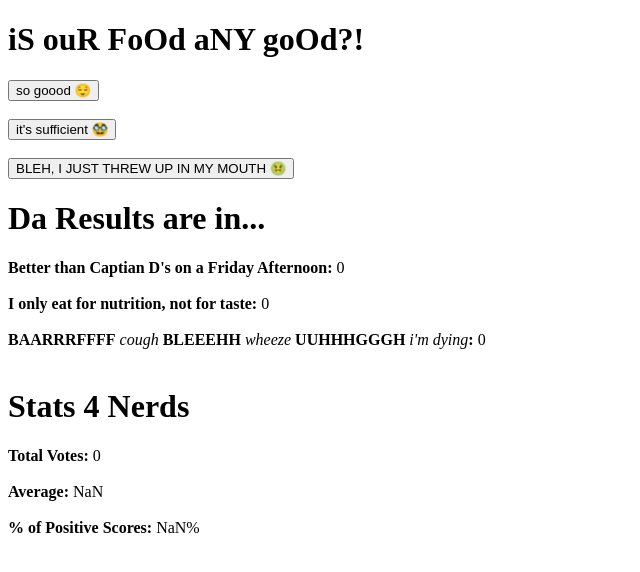
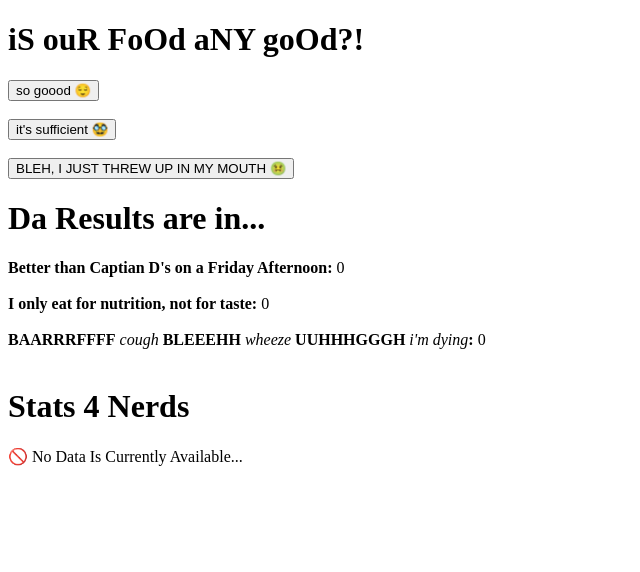
Before and after one commit to awesomebunny2/Full-Stack-Open, a React (Vite) app in the folder Part 1/1.6-1.14/: page / in a window 1280 px wide. Shown: the top 572 px of the page, without its empty margins (0-640 px from the left). Built offline with nearby package versions, Linux system fonts and the light colour scheme.

Commit message:
Exercise 1.9

```diff
--- a/Part 1/1.6-1.14/src/App.jsx
+++ b/Part 1/1.6-1.14/src/App.jsx
@@ -29,6 +29,14 @@ const Stats = ({ good, neutral, bad }) => {
     const average = <><b>Average:</b> {(good + -Math.abs(bad))/(good + neutral + bad)}<br/><br/></>
     const positivePercent = <><b>% of Positive Scores:</b> {(good/(good + neutral + bad))*100}%<br/><br/></>
 
+    if ((good + neutral + bad == 0)) {
+        return (
+            <>
+                <Display value={"Stats 4 Nerds"} type={"header"}/>
+                🚫 No Data Is Currently Available...
+            </>
+        )
+    } else {
         return (
             <>
                 <Display value={"Stats 4 Nerds"} type={"header"}/>
@@ -37,11 +45,9 @@ const Stats = ({ good, neutral, bad }) => {
                 <Display value={positivePercent} type={"body"}/>
             </>
         )
+    };
 
-
-
-
-}
+};
 
 const App = () => {
 
```
Lines whose indentation alone changed are shown as unchanged.
